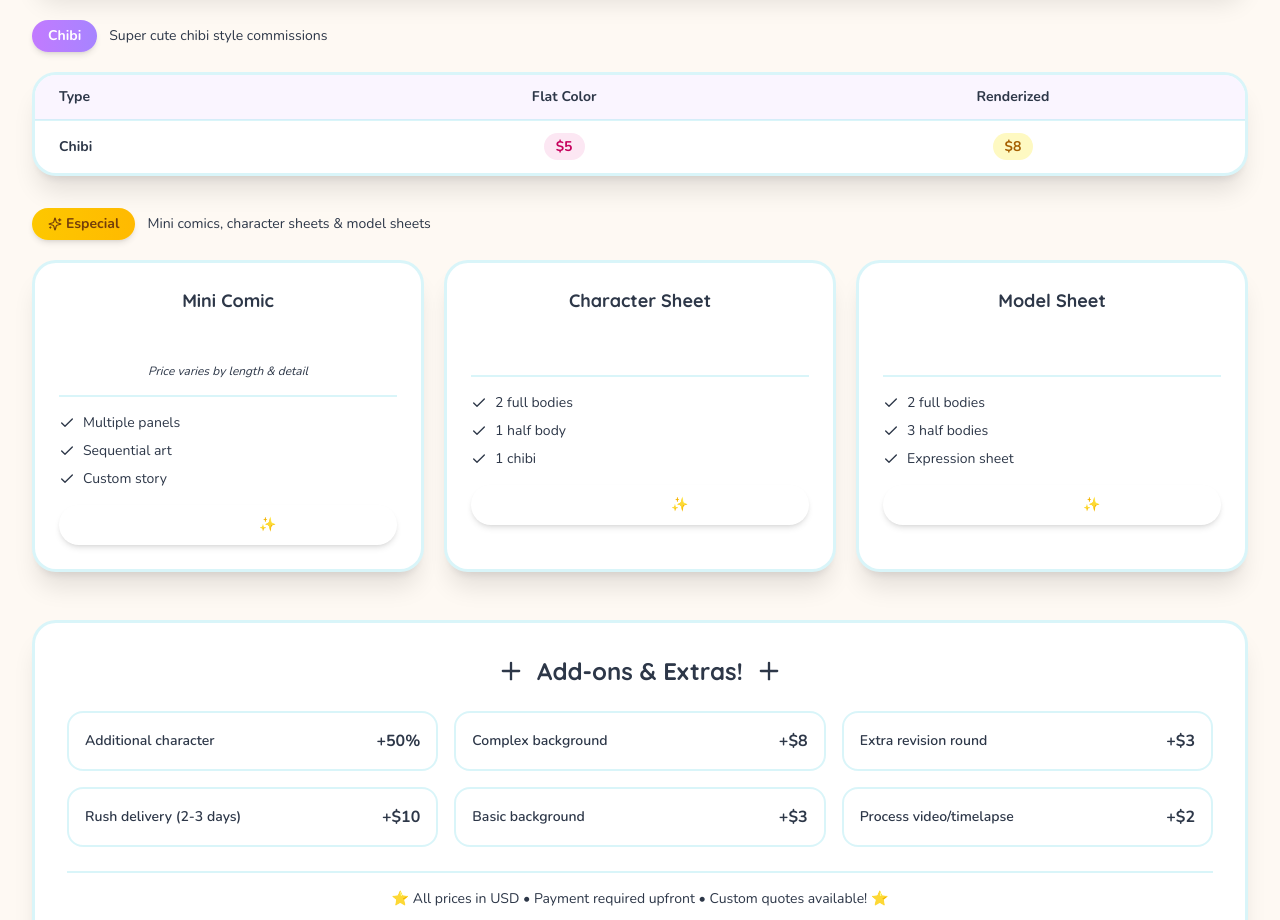
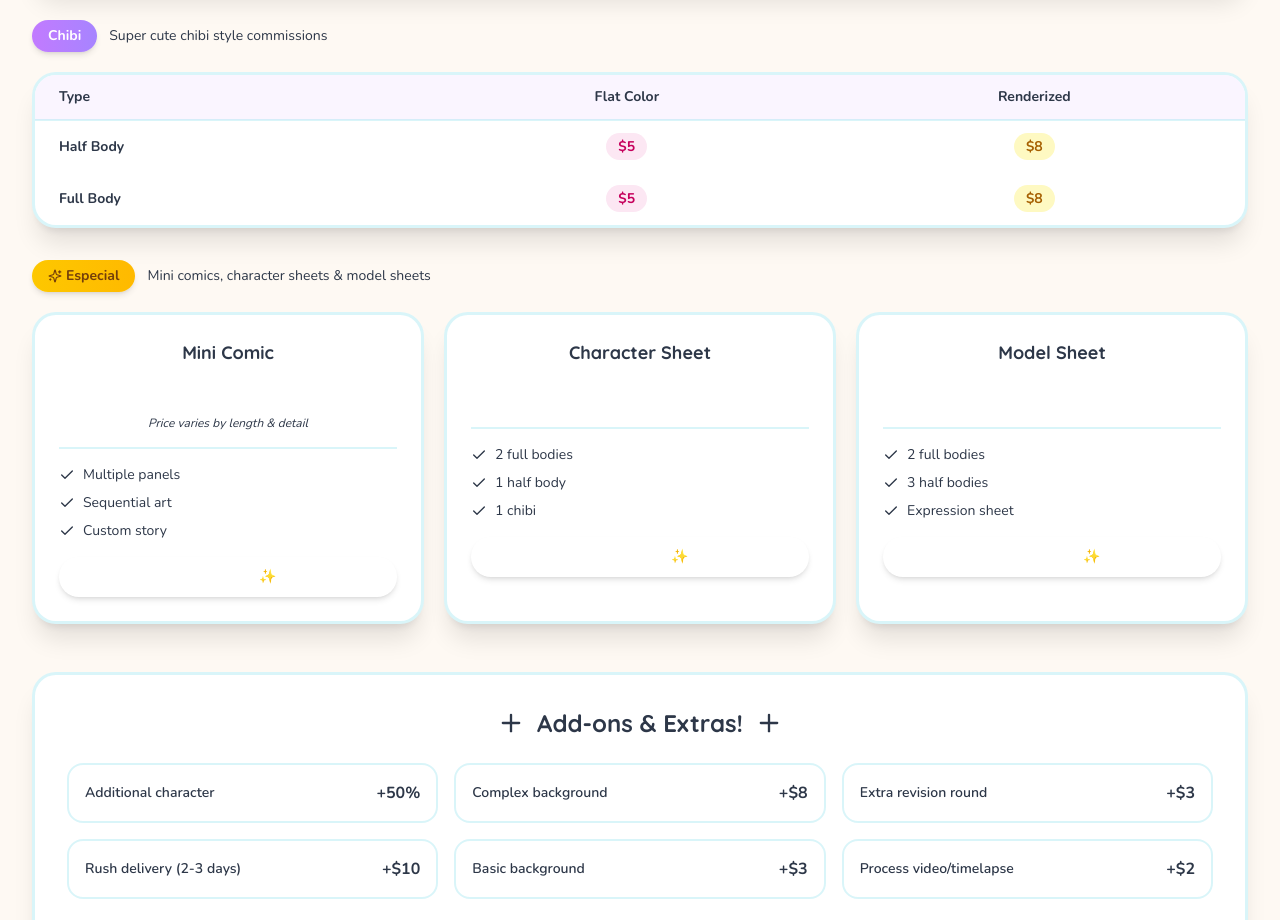
Before and after one commit to 0-YueNai-0/comissions.yue, a React (Vite) app: page / in a window 1280 px wide. Shown: the part 3640-4560 px from the top of the page. Built offline with nearby package versions, Linux system fonts and the light colour scheme.

Commit message:
Update PricingSection.tsx

```diff
--- a/src/app/components/PricingSection.tsx
+++ b/src/app/components/PricingSection.tsx
@@ -7,7 +7,8 @@ const normalTiers = [
 ];
 
 const chibiTiers = [
-  { size: 'Standard', colorBase: 5, rendered: 8 },
+  { size: 'Half Body', colorBase: 5, rendered: 8 },
+  { size: 'Full Body', colorBase: 5, rendered: 8 },
 ];
 
 const especialItems = [
@@ -105,7 +106,9 @@ export function PricingSection() {
               <tbody>
                 {chibiTiers.map(tier => (
                   <tr key={tier.size} className="hover:bg-purple-50/50 transition-colors">
-                    <td className="px-6 py-4 font-bold text-foreground">Chibi</td>
+                    <td className="px-6 py-4 font-bold text-foreground">
+                      {tier.size}
+                    </td>
                     <td className="px-6 py-4 text-center">
                       <span className="px-3 py-1 bg-pink-100 text-pink-700 font-bold rounded-full">${tier.colorBase}</span>
                     </td>
```
